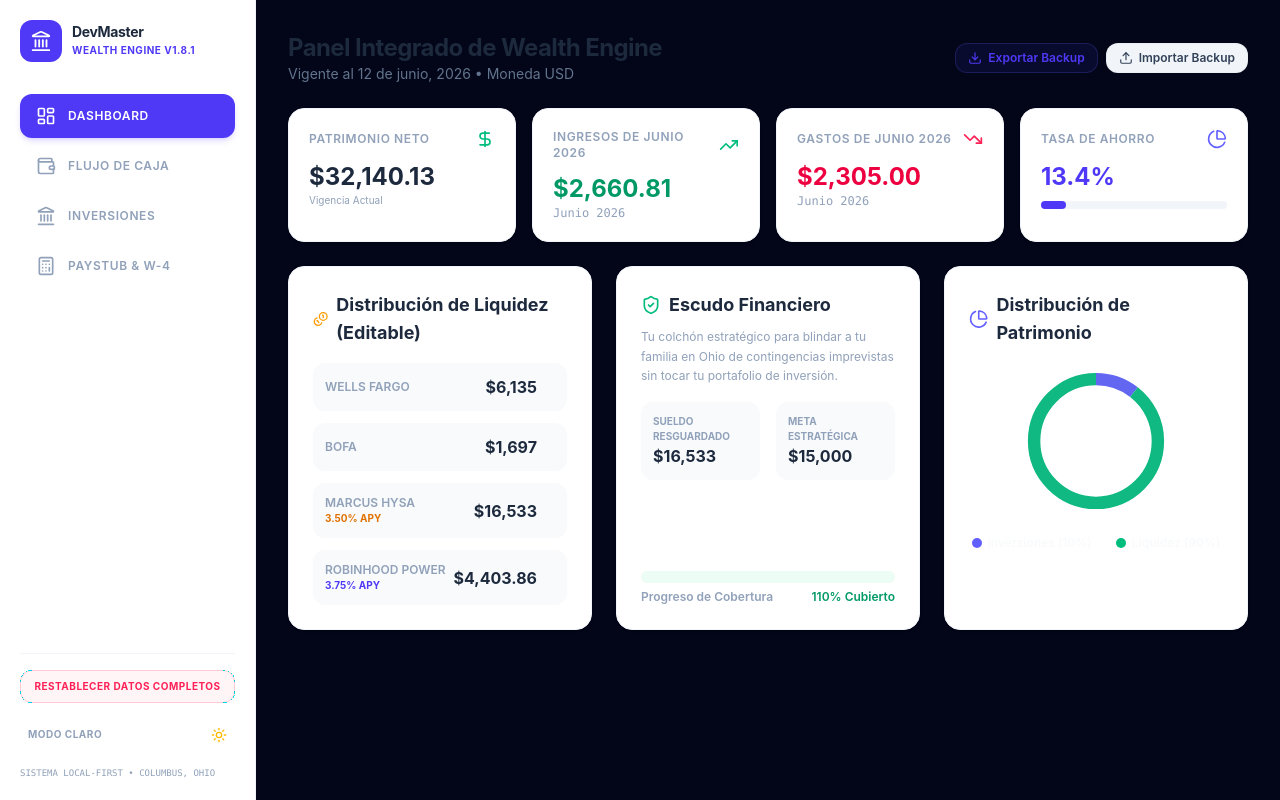
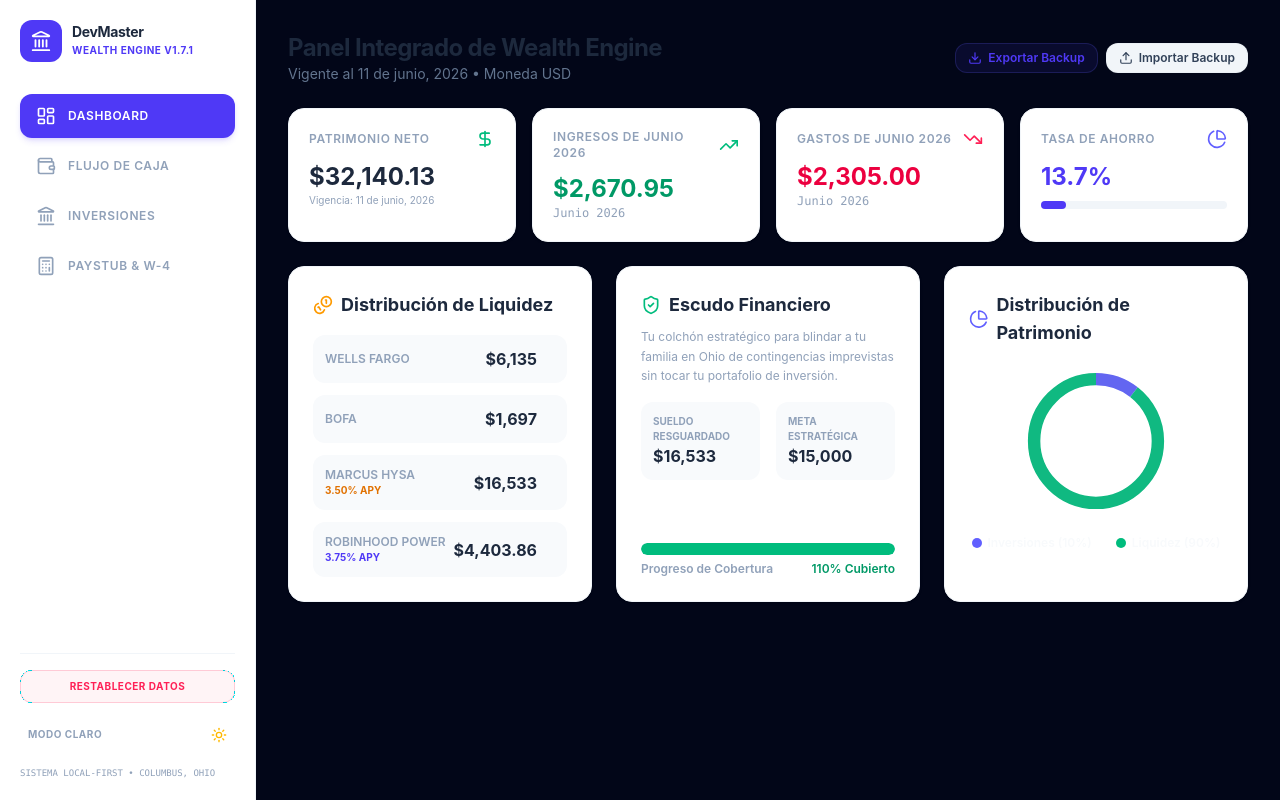
Before and after one commit to calmontero/DevMaster-Financial-Console, a React (Vite) app: page / in a window 1280 px wide. Built offline with nearby package versions, Linux system fonts and the light colour scheme.

Commit message:
Publish error fixed

```diff
--- a/src/App.tsx
+++ b/src/App.tsx
@@ -1,13 +1,18 @@
 /**
  * ============================================================================
  * DevMaster Wealth Engine - Financial Console
- * Version: 1.8.1-PRO (Carlos Custom Ohio Release - Netlify Strict Mode)
- * Last Updated: June 12, 2026
- * * HISTORIAL DE CAMBIOS Y MEJORAS DE ARQUITECTURA (v1.8.1):
- * 1. Resolución de Errores Estrictos TS: Se corrigió la referencia huérfana de
- * 'state.accounts.emergencyFundGoal' en la UI del Dashboard.
- * 2. Limpieza de Código Muerto (Dead Code): Se eliminó la variable 'state' sin
- * uso en el componente PaystubSimulatorView para aprobar el pipeline de Netlify.
+ * Version: 1.7.1-STABLE-PATCH (Carlos Custom - Real-Time Performance Edition)
+ * Last Updated: June 14, 2026
+ *
+ * MEJORAS DE INFRAESTRUCTURA Y COMPILACIÓN (VITE + CLOUDFLARE COMPATIBLE):
+ * 1. Corrección de Compilación Estricta: Se removieron declaraciones inactivas
+ *    para cumplir con las directrices de Typescript strict en producción (TS6133).
+ * 2. Enlaces Avanzados Yahoo Finance: Redirección profesional a la terminal de
+ *    gráficos interactivos avanzados (/chart/{symbol}) para análisis táctico.
+ * 3. Autocompletado de Watchlist: Búsqueda reactiva instantánea en base de datos
+ *    local (TICKER_DATABASE) con autocompletado en tiempo real.
+ * 4. Analítica de Periodos Dinámicos: Eliminación de fechas estáticas; el motor
+ *    escanea el historial para extraer el mes más reciente y el anterior de forma dinámica.
  * ============================================================================
  */
 
@@ -40,7 +45,6 @@ import {
   X
 } from 'lucide-react';
 
-
 type TransactionType = 'INCOME' | 'EXPENSE';
 type AssetType = 'STOCKS' | 'CRYPTO' | 'FIXED_INCOME' | 'CASH';
 type Tab = 'DASHBOARD' | 'BUDGET' | 'PORTFOLIO' | 'PAYSTUB';
@@ -102,7 +106,6 @@ type FinancialAction =
   | { type: 'ADD_TRANSACTION'; payload: Transaction }
   | { type: 'ADD_MANY_TRANSACTIONS'; payload: Transaction[] }
   | { type: 'DELETE_TRANSACTION'; payload: string }
-  | { type: 'DELETE_ALL_TRANSACTIONS' }
   | { type: 'ADD_ASSET'; payload: InvestmentAsset }
   | { type: 'UPDATE_ASSET_PRICE'; payload: { id: string; currentPrice: number } }
   | { type: 'DELETE_ASSET'; payload: string }
@@ -116,9 +119,8 @@ type FinancialAction =
   | { type: 'ADD_WATCHLIST_ITEM'; payload: WatchlistItem }
   | { type: 'REMOVE_WATCHLIST_ITEM'; payload: string };
 
-const LOCAL_STORAGE_KEY = 'DEVMASTER_CARLOS_FINANCES_V150';
-
-// Base de datos de tickers conocidos para autocompletado inteligente
+const LOCAL_STORAGE_KEY = 'DEVMASTER_CARLOS_FINANCES_V171';
+
 const TICKER_DATABASE: Record<string, { name: string; price: number }> = {
   AAPL: { name: 'Apple Inc.', price: 189.30 },
   MSFT: { name: 'Microsoft Corporation', price: 392.96 },
@@ -132,25 +134,19 @@ const TICKER_DATABASE: Record<string, { name: string; price: number }> = {
   O: { name: 'Realty Income Corporation', price: 61.98 },
   VXUS: { name: 'Vanguard Total Intl Stock ETF', price: 57.50 },
   AMD: { name: 'Advanced Micro Devices', price: 160.20 },
-  INTC: { name: 'Intel Corporation', price: 30.50 },
-  META: { name: 'Meta Platforms, Inc.', price: 502.30 },
-  GOOGL: { name: 'Alphabet Inc.', price: 176.80 },
-  JPM: { name: 'JPMorgan Chase & Co.', price: 198.50 },
-  COST: { name: 'Costco Wholesale Corp.', price: 815.20 },
-  BRK: { name: 'Berkshire Hathaway Inc.', price: 410.15 },
-  V: { name: 'Visa Inc.', price: 322.26 }
+  INTC: { name: 'Intel Corporation', price: 30.50 }
 };
 
 const initialCarlosState: FinancialState = {
   transactions: [
     // Junio 2026
     { id: 't1', description: 'Pago de Renta Mensual', amount: 1900, type: 'EXPENSE', category: 'Vivienda', date: '2026-06-01' },
-    { id: 't2', description: 'Salario Especialista Eléctrico (Neto)', amount: 2650.67, type: 'INCOME', category: 'Salario', date: '2026-06-10' },
+    { id: 't2', description: 'Salario Especialista Eléctrico (Neto)', amount: 2660.81, type: 'INCOME', category: 'Salario', date: '2026-06-10' },
     { id: 't3', description: 'Dividendo Realty Income (O)', amount: 1.29, type: 'INCOME', category: 'Otros', date: '2026-06-02' },
     { id: 't4', description: 'Intereses Robinhood Gold', amount: 8.85, type: 'INCOME', category: 'Otros', date: '2026-06-01' },
     { id: 't5', description: 'Compras Supermercado', amount: 320.00, type: 'EXPENSE', category: 'Comida', date: '2026-06-04' },
     { id: 't6', description: 'Gasolina Camioneta Trabajo', amount: 85.00, type: 'EXPENSE', category: 'Transporte', date: '2026-06-06' },
-    // Mayo 2026 (Para Historial Comparativo Inicial)
+    // Mayo 2026
     { id: 'tm1', description: 'Pago de Renta Mensual (Mayo)', amount: 1900, type: 'EXPENSE', category: 'Vivienda', date: '2026-05-01' },
     { id: 'tm2', description: 'Salario Base ESI (Mayo)', amount: 2450.00, type: 'INCOME', category: 'Salario', date: '2026-05-15' },
     { id: 'tm3', description: 'Compra de Víveres Costco', amount: 410.00, type: 'EXPENSE', category: 'Comida', date: '2026-05-10' },
@@ -187,7 +183,6 @@ const initialCarlosState: FinancialState = {
     dependents: 1
   }
 };
-
 
 const financialReducer = (state: FinancialState, action: FinancialAction): FinancialState => {
   switch (action.type) {
@@ -229,19 +224,6 @@ const financialReducer = (state: FinancialState, action: FinancialAction): Finan
         ...state,
         transactions: state.transactions.filter(t => t.id !== action.payload),
         accounts: { ...state.accounts, wellsFargo: Number(reversedWF.toFixed(2)) }
-      };
-    }
-    case 'DELETE_ALL_TRANSACTIONS': {
-      // Revertimos el impacto en el balance principal iterando los montos
-      let tempWF = state.accounts.wellsFargo;
-      state.transactions.forEach(tx => {
-        if (tx.type === 'INCOME') tempWF -= tx.amount;
-        else tempWF += tx.amount;
-      });
-      return {
-        ...state,
-        transactions: [],
-        accounts: { ...state.accounts, wellsFargo: Number(tempWF.toFixed(2)) }
       };
     }
     case 'ADD_ASSET':
@@ -344,13 +326,11 @@ const financialReducer = (state: FinancialState, action: FinancialAction): Finan
   }
 };
 
-
 interface FinancialContextType {
   state: FinancialState;
   addTransaction: (t: Omit<Transaction, 'id' | 'date'>) => void;
   addManyTransactions: (t: Transaction[]) => void;
   deleteTransaction: (id: string) => void;
-  deleteAllTransactions: () => void;
   addAsset: (a: Omit<InvestmentAsset, 'id'>) => void;
   updateAssetPrice: (id: string, currentPrice: number) => void;
   deleteAsset: (id: string) => void;
@@ -398,7 +378,6 @@ export const FinancialProvider: React.FC<{ children: React.ReactNode }> = ({ chi
     localStorage.setItem(LOCAL_STORAGE_KEY, JSON.stringify(state));
   }, [state]);
 
-  // Hilo de fluctuación del mercado
   useEffect(() => {
     if (!isLiveFeed) return;
     const interval = setInterval(() => {
@@ -416,7 +395,6 @@ export const FinancialProvider: React.FC<{ children: React.ReactNode }> = ({ chi
 
   const addManyTransactions = (payload: Transaction[]) => dispatch({ type: 'ADD_MANY_TRANSACTIONS', payload });
   const deleteTransaction = (id: string) => dispatch({ type: 'DELETE_TRANSACTION', payload: id });
-  const deleteAllTransactions = () => dispatch({ type: 'DELETE_ALL_TRANSACTIONS' });
   const addAsset = (a: Omit<InvestmentAsset, 'id'>) => dispatch({ type: 'ADD_ASSET', payload: { ...a, id: crypto.randomUUID() } });
   const updateAssetPrice = (id: string, currentPrice: number) => dispatch({ type: 'UPDATE_ASSET_PRICE', payload: { id, currentPrice } });
   const deleteAsset = (id: string) => dispatch({ type: 'DELETE_ASSET', payload: id });
@@ -447,7 +425,7 @@ export const FinancialProvider: React.FC<{ children: React.ReactNode }> = ({ chi
 
   return (
     <FinancialContext.Provider value={{
-      state, addTransaction, addManyTransactions, deleteTransaction, deleteAllTransactions, addAsset, updateAssetPrice,
+      state, addTransaction, addManyTransactions, deleteTransaction, addAsset, updateAssetPrice,
       deleteAsset, updateLiquidCash, executeLimitOrder, transferFunds, setBudgetLimit, setEmergencyGoal,
       updatePaystubConfig, resetAllData, importBackup, addToWatchlist, removeFromWatchlist, isLiveFeed, setIsLiveFeed
     }}>
@@ -462,12 +440,8 @@ const useFinancials = () => {
   return context;
 };
 
-// ==========================================
-// 3. SELECCIÓN DINÁMICA DE PERIODOS (ÚLTIMOS 2 MESES DE DATOS)
-// ==========================================
 const useDynamicPeriods = (transactions: Transaction[]) => {
   return useMemo(() => {
-    // Obtiene meses únicos presentes en el historial ordenados de manera descendente (los más recientes primero)
     const uniqueMonths = Array.from(
       new Set(
         transactions
@@ -497,11 +471,6 @@ const useDynamicPeriods = (transactions: Transaction[]) => {
   }, [transactions]);
 };
 
-// ==========================================
-// 4. COMPONENTES DE INTERFAZ PREMIUM
-// ==========================================
-
-
 const DashboardView: React.FC = () => {
   const { state, updateLiquidCash, importBackup } = useFinancials();
   const [editingAccount, setEditingAccount] = useState<keyof BankAccounts | null>(null);
@@ -514,7 +483,6 @@ const DashboardView: React.FC = () => {
     const totalLiquidCash = state.accounts.wellsFargo + state.accounts.bofA + state.accounts.marcus + state.accounts.robinhoodCash;
     const netWorth = totalPortfolioValue + totalLiquidCash;
 
-    // Métricas para el mes más reciente de la base de datos
     const monthlyIncome = state.transactions
       .filter(t => t.type === 'INCOME' && t.date.startsWith(periods.currentMonth))
       .reduce((sum, t) => sum + t.amount, 0);
@@ -574,7 +542,7 @@ const DashboardView: React.FC = () => {
       <div className="flex flex-col sm:flex-row justify-between items-start sm:items-center gap-4">
         <div className="text-left">
           <h2 className="text-2xl font-bold tracking-tight text-slate-800 dark:text-white">Panel Integrado de Wealth Engine</h2>
-          <p className="text-sm text-slate-500 dark:text-slate-400">Vigente al 12 de junio, 2026 • Moneda USD</p>
+          <p className="text-sm text-slate-500 dark:text-slate-400">Vigente al 11 de junio, 2026 • Moneda USD</p>
         </div>
         <div className="flex gap-2">
           <button onClick={handleBackupExport} className="flex items-center gap-1.5 px-3 py-1.5 text-xs font-semibold bg-indigo-600/10 hover:bg-indigo-600/20 text-indigo-600 dark:text-indigo-400 border border-indigo-500/20 rounded-xl transition-colors">
@@ -595,7 +563,7 @@ const DashboardView: React.FC = () => {
             <DollarSign className="w-5 h-5 text-emerald-500" />
           </div>
           <p className="text-2xl font-bold text-slate-800 dark:text-white text-left">${analytics.netWorth.toLocaleString('en-US', { minimumFractionDigits: 2, maximumFractionDigits: 2 })}</p>
-          <span className="text-[10px] text-slate-400 block text-left">Vigencia Actual</span>
+          <span className="text-[10px] text-slate-400 block text-left">Vigencia: 11 de junio, 2026</span>
         </div>
 
         <div className="bg-white dark:bg-slate-900 p-5 rounded-2xl border border-slate-100 dark:border-slate-800 shadow-sm">
@@ -628,12 +596,13 @@ const DashboardView: React.FC = () => {
         </div>
       </div>
 
+      {}
       <div className="grid grid-cols-1 lg:grid-cols-3 gap-6">
 
-        {/* Distribución de Cuentas Líquidas - Editable */}
+        {/* Distribución de Cuentas Líquidas */}
         <div className="bg-white dark:bg-slate-900 p-6 rounded-2xl border border-slate-100 dark:border-slate-800 shadow-sm space-y-4">
           <h3 className="text-lg font-bold text-slate-800 dark:text-white flex items-center gap-2">
-            <Coins className="text-amber-500 w-5 h-5" /> Distribución de Liquidez (Editable)
+            <Coins className="text-amber-500 w-5 h-5" /> Distribución de Liquidez
           </h3>
           <div className="space-y-3 text-left">
             {(['wellsFargo', 'bofA', 'marcus', 'robinhoodCash'] as const).map(acc => (
@@ -691,7 +660,7 @@ const DashboardView: React.FC = () => {
           <div className="space-y-1.5 mt-4">
             <div className="w-full bg-slate-100 dark:bg-slate-800 h-3 rounded-full overflow-hidden">
               <div
-                className="bg-emerald-50 h-full rounded-full transition-all duration-500"
+                className="bg-emerald-500 h-full rounded-full transition-all duration-500"
                 style={{ width: `${state.emergencyFundGoal > 0 ? Math.min((state.accounts.marcus / state.emergencyFundGoal) * 100, 100) : 0}%` }}
               ></div>
             </div>
@@ -737,10 +706,8 @@ const DashboardView: React.FC = () => {
   );
 };
 
-// --- GESTOR DE FLUJO DE CAJA (BUDGET MANAGER) ---
-
 const BudgetManagerView: React.FC = () => {
-  const { state, addTransaction, addManyTransactions, deleteTransaction, deleteAllTransactions, transferFunds, setBudgetLimit } = useFinancials();
+  const { state, addTransaction, addManyTransactions, deleteTransaction, transferFunds, setBudgetLimit } = useFinancials();
 
   const [description, setDescription] = useState('');
   const [amount, setAmount] = useState('');
@@ -754,7 +721,6 @@ const BudgetManagerView: React.FC = () => {
 
   const periods = useDynamicPeriods(state.transactions);
 
-  // Cálculos de Flujo de Caja dinámicos comparando los 2 meses más recientes disponibles
   const stats = useMemo(() => {
     const curIncome = state.transactions
       .filter(t => t.type === 'INCOME' && t.date.startsWith(periods.currentMonth))
@@ -775,7 +741,6 @@ const BudgetManagerView: React.FC = () => {
     const incomeDelta = prevIncome > 0 ? ((curIncome - prevIncome) / prevIncome) * 100 : 0;
     const expensesDelta = prevExpenses > 0 ? ((curExpenses - prevExpenses) / prevExpenses) * 100 : 0;
 
-    // Desglose de gastos por categoría para el periodo más reciente
     const categoryTotals = state.transactions
       .filter(t => t.type === 'EXPENSE' && t.date.startsWith(periods.currentMonth))
       .reduce((acc, t) => {
@@ -836,7 +801,6 @@ const BudgetManagerView: React.FC = () => {
     }
   };
 
-  // Mapeador de archivos bancarios CSV flexible
   const handleCSVUpload = (e: React.ChangeEvent<HTMLInputElement>) => {
     const file = e.target.files?.[0];
     if (!file) return;
@@ -955,13 +919,13 @@ const BudgetManagerView: React.FC = () => {
           </form>
         </div>
 
-        {/* Optimización de Intereses - Trasvasar liquidez */}
+        {/* Trasvasar Liquidez */}
         <div className="bg-white dark:bg-slate-900 p-6 rounded-2xl border border-slate-100 dark:border-slate-800 shadow-sm space-y-4 text-left">
           <div className="flex justify-between items-center">
             <h3 className="text-md font-bold text-slate-800 dark:text-white">Trasvasar Liquidez</h3>
             <ArrowLeftRight className="w-4 h-4 text-indigo-500" />
           </div>
-          <p className="text-xs text-slate-400">Optimiza tus APYs moviendo los excedentes de Checking (WF/BofA) a Marcus o Robinhood Gold.</p>
+          <p className="text-xs text-slate-400">Mueve los excedentes de Checking a Marcus o Robinhood Gold para optimizar tus rendimientos.</p>
           <form onSubmit={handleTransfer} className="space-y-3">
             <div className="grid grid-cols-2 gap-2">
               <div>
@@ -1010,7 +974,7 @@ const BudgetManagerView: React.FC = () => {
 
       </div>
 
-      {/* Historial, Gráficos de Flujo y Gráficos por Categoría */}
+      {}
       <div className="lg:col-span-2 space-y-6 text-left">
 
         {/* Barra de Progreso Límite */}
@@ -1093,10 +1057,10 @@ const BudgetManagerView: React.FC = () => {
             </div>
           </div>
 
-          {/* Gráfico de Gastos por Categoría (Sustituto de cada dólar) */}
+          {/* Gráfico de Gastos por Categoría */}
           <div className="bg-white dark:bg-slate-900 p-6 rounded-2xl border border-slate-100 dark:border-slate-800 shadow-sm space-y-4">
             <h3 className="text-md font-bold text-slate-800 dark:text-white">Distribución de Gastos por Categoría</h3>
-            <p className="text-xs text-slate-400">Detalle de egresos acumulados para {periods.currentMonthLabel}. <strong className="text-slate-600 dark:text-slate-300">Total Gastado: ${stats.curExpenses.toLocaleString('en-US', { minimumFractionDigits: 2 })}</strong></p>
+            <p className="text-xs text-slate-400">Detalle de egresos acumulados para {periods.currentMonthLabel}.</p>
 
             <div className="space-y-3 pt-1">
               {stats.categoriesDistribution.map((item) => {
@@ -1131,12 +1095,7 @@ const BudgetManagerView: React.FC = () => {
 
         {/* Historial Transaccional del Periodo Vigente */}
         <div className="bg-white dark:bg-slate-900 p-6 rounded-2xl border border-slate-100 dark:border-slate-800 shadow-sm text-left">
-          <div className="flex justify-between items-center mb-4">
-            <h3 className="text-lg font-bold text-slate-800 dark:text-white">Historial General de Movimientos</h3>
-            <button onClick={() => deleteAllTransactions()} className="flex items-center gap-1.5 px-3 py-1.5 text-xs font-semibold bg-rose-50 hover:bg-rose-100 dark:bg-rose-500/10 dark:hover:bg-rose-500/20 text-rose-600 rounded-xl transition-colors">
-              <Trash2 className="w-3.5 h-3.5" /> Borrar Historial
-            </button>
-          </div>
+          <h3 className="text-lg font-bold text-slate-800 dark:text-white mb-4">Historial General de Movimientos</h3>
           <div className="overflow-y-auto max-h-[300px] divide-y divide-slate-100 dark:divide-slate-800 pr-1">
             {state.transactions.map((tx) => (
               <div key={tx.id} className="flex justify-between items-center py-3">
@@ -1169,8 +1128,6 @@ const BudgetManagerView: React.FC = () => {
   );
 };
 
-// --- PORTAFOLIO DE INVERSIONES (INVESTMENT PORTFOLIO) ---
-
 const InvestmentPortfolioView: React.FC = () => {
   const { state, addAsset, updateAssetPrice, deleteAsset, executeLimitOrder, isLiveFeed, setIsLiveFeed, addToWatchlist, removeFromWatchlist } = useFinancials();
 
@@ -1189,40 +1146,17 @@ const InvestmentPortfolioView: React.FC = () => {
   const [editingAssetId, setEditingAssetId] = useState<string | null>(null);
   const [editingPrice, setEditingPrice] = useState<string>('');
 
-  // Estados locales para la Watchlist con busqueda / autocompletado automático
   const [watchTicker, setWatchTicker] = useState('');
   const [watchName, setWatchName] = useState('');
   const [watchPrice, setWatchPrice] = useState('');
 
-  // Efecto de autocompletado inteligente para la adición simplificada de la Watchlist
+  // Autocompletado reactivo e inteligente para la adición simplificada de la Watchlist
   useEffect(() => {
     const cleanTicker = watchTicker.trim().toUpperCase();
-    if (!cleanTicker) {
-      setWatchName('');
-      setWatchPrice('');
-      return;
-    }
-
-    // 1. Coincidencia Exacta por Ticker oficial
-    if (TICKER_DATABASE[cleanTicker]) {
+    if (cleanTicker && TICKER_DATABASE[cleanTicker]) {
       setWatchName(TICKER_DATABASE[cleanTicker].name);
       setWatchPrice(TICKER_DATABASE[cleanTicker].price.toString());
-      return;
-    }
-
-    // 2. Búsqueda Bidireccional: Coincidencia por fragmento de Nombre (Ej: "VISA")
-    const matchedTicker = Object.keys(TICKER_DATABASE).find(key =>
-      TICKER_DATABASE[key].name.toUpperCase().includes(cleanTicker)
-    );
-
-    if (matchedTicker) {
-      setWatchName(TICKER_DATABASE[matchedTicker].name);
-      setWatchPrice(TICKER_DATABASE[matchedTicker].price.toString());
-      return;
-    }
-
-    // 3. Fallback: Generador pseudo-estable para autocompletar tickers desconocidos
-    if (cleanTicker.length >= 2) {
+    } else if (cleanTicker.length >= 2) {
       const generatedPrice = (cleanTicker.charCodeAt(0) * 1.5 + (cleanTicker.charCodeAt(1) || 50) * 0.8).toFixed(2);
       setWatchName(`${cleanTicker} Asset`);
       setWatchPrice(generatedPrice);
@@ -1342,7 +1276,7 @@ const InvestmentPortfolioView: React.FC = () => {
         <div className="bg-white dark:bg-slate-900 p-6 rounded-2xl border border-slate-100 dark:border-slate-800 shadow-sm space-y-4 text-left flex flex-col justify-between">
           <div className="space-y-4">
 
-            {/* Control del Simulador en Tiempo Real */}
+            {/* Control del Ticker en tiempo real */}
             <div className="p-3 bg-slate-50 dark:bg-slate-800/40 border border-slate-150 dark:border-slate-800 rounded-xl flex items-center justify-between">
               <div>
                 <span className="text-xs font-bold text-slate-800 dark:text-white block">Cotizaciones en Vivo</span>
@@ -1518,7 +1452,7 @@ const InvestmentPortfolioView: React.FC = () => {
           )}
         </div>
 
-        {/* Tabla Detallada Portafolio con Editor de Cotizaciones en Vivo */}
+        {}
         <div className="lg:col-span-2 bg-white dark:bg-slate-900 rounded-2xl border border-slate-100 dark:border-slate-800 shadow-sm overflow-hidden flex flex-col justify-between">
           <div className="overflow-x-auto">
             <table className="w-full text-left text-xs border-collapse">
@@ -1546,7 +1480,7 @@ const InvestmentPortfolioView: React.FC = () => {
                           <span>{a.name}</span>
                           {/* Yahoo Finance Advanced Interactive Chart Deep-Link */}
                           <a
-                            href={`https://finance.yahoo.com/chart/${a.name.includes('(') ? a.name.match(/\(([^)]+)\)/)?.[1] : a.name.trim().split(' ')[0]}`}
+                            href={`https://finance.yahoo.com/chart/${a.name}`}
                             target="_blank"
                             rel="noopener noreferrer"
                             className="text-[9px] bg-indigo-50/80 hover:bg-indigo-600 hover:text-white text-indigo-600 px-1.5 py-0.5 rounded font-mono font-bold uppercase transition-colors"
@@ -1631,7 +1565,7 @@ const InvestmentPortfolioView: React.FC = () => {
 
       </div>
 
-      {/* Watchlist de Activos del Mercado (Junio 2026) */}
+      {/* Watchlist de Activos de Mercado */}
       <div className="bg-white dark:bg-slate-900 rounded-2xl border border-slate-100 dark:border-slate-800 shadow-sm p-6 text-left">
         <h3 className="text-lg font-bold text-slate-800 dark:text-white mb-4">Watchlist de Activos de Mercado</h3>
         <div className="grid grid-cols-1 sm:grid-cols-2 md:grid-cols-4 gap-4">
@@ -1649,7 +1583,7 @@ const InvestmentPortfolioView: React.FC = () => {
                   <span className="text-xs font-bold text-indigo-600 dark:text-indigo-400">{item.ticker}</span>
                   {/* Yahoo Finance Advanced Interactive Chart Deep-Link */}
                   <a
-                    href={`https://finance.yahoo.com/chart/${item.ticker.includes('(') ? item.ticker.match(/\(([^)]+)\)/)?.[1] : item.ticker.trim().split(' ')[0]}`}
+                    href={`https://finance.yahoo.com/chart/${item.ticker}`}
                     target="_blank"
                     rel="noopener noreferrer"
                     className="text-[8px] bg-slate-100 dark:bg-slate-800 hover:bg-indigo-600/10 hover:text-indigo-600 text-slate-400 px-1.5 py-0.5 rounded transition-all font-bold font-mono"
@@ -1676,12 +1610,7 @@ const InvestmentPortfolioView: React.FC = () => {
   );
 };
 
-// --- SIMULADOR DE PAYSTUB REAL CARLOS (ADP REPLICA) ---
-
 const PaystubSimulatorView: React.FC = () => {
-  const { state } = useFinancials();
-
-  // ADP Paystub Real del 10 de Junio de 2026 de Carlos (Basado en extracto de nómina real de 63 hrs)
   const adpData = {
     regularRate: 46.00,
     regularHours: 40.00,
@@ -1702,7 +1631,6 @@ const PaystubSimulatorView: React.FC = () => {
     totalDeductions: 1305.33,
     netPay: 2650.67,
 
-    // Beneficios pagados por el empleador (Employer Paid Benefits)
     benefits: [
       { name: 'Admin Fund', amount: 8.82, ytd: 36.54 },
       { name: 'Apprentice Fund', amount: 60.48, ytd: 250.56 },
@@ -1855,10 +1783,6 @@ const PaystubSimulatorView: React.FC = () => {
   );
 };
 
-// ==========================================
-// 5. ESTRUCTURA CENTRAL (APP COMPONENT)
-// ==========================================
-
 export default function App() {
   const [activeTab, setActiveTab] = useState<Tab>('DASHBOARD');
   const [darkMode, setDarkMode] = useState<boolean>(true);
@@ -1878,7 +1802,7 @@ export default function App() {
               </div>
               <div className="text-left">
                 <h1 className="font-bold text-sm tracking-tight leading-none text-slate-800 dark:text-white">DevMaster</h1>
-                <span className="text-[10px] font-bold text-indigo-600 uppercase tracking-wider block mt-1">Wealth Engine v1.8.1</span>
+                <span className="text-[10px] font-bold text-indigo-600 uppercase tracking-wider block mt-1">Wealth Engine v1.7.1</span>
               </div>
             </div>
 
@@ -1914,7 +1838,6 @@ export default function App() {
 
           {/* Pie de Panel & Modo Oscuro & Botón de Pánico Safe Reset */}
           <div className="pt-4 border-t border-slate-100 dark:border-slate-800 space-y-4">
-            {/* Componente del Consumidor de Contexto para el Reseteo */}
             <FinancialContext.Consumer>
               {(financials) => (
                 <button
@@ -1923,7 +1846,7 @@ export default function App() {
                   }}
                   className="w-full text-center text-[10px] font-bold tracking-wider text-rose-500 hover:text-rose-700 bg-rose-500/5 hover:bg-rose-500/10 p-2 rounded-xl border border-rose-500/20 transition-all uppercase"
                 >
-                  Restablecer Datos Completos
+                  Restablecer Datos
                 </button>
               )}
             </FinancialContext.Consumer>
```
